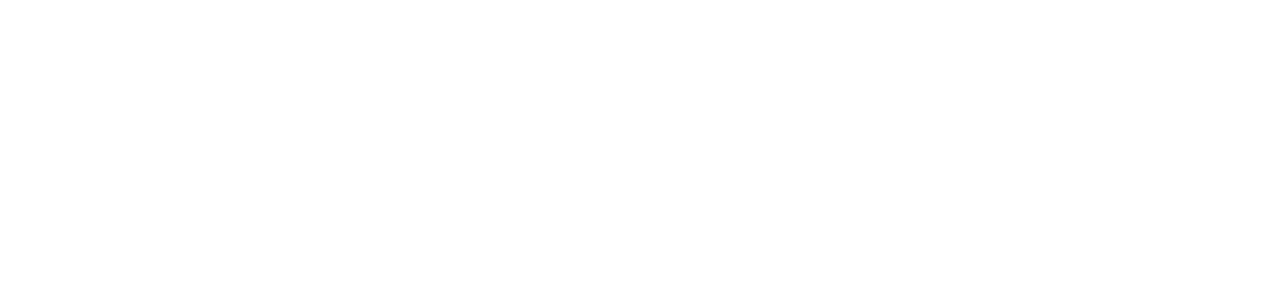
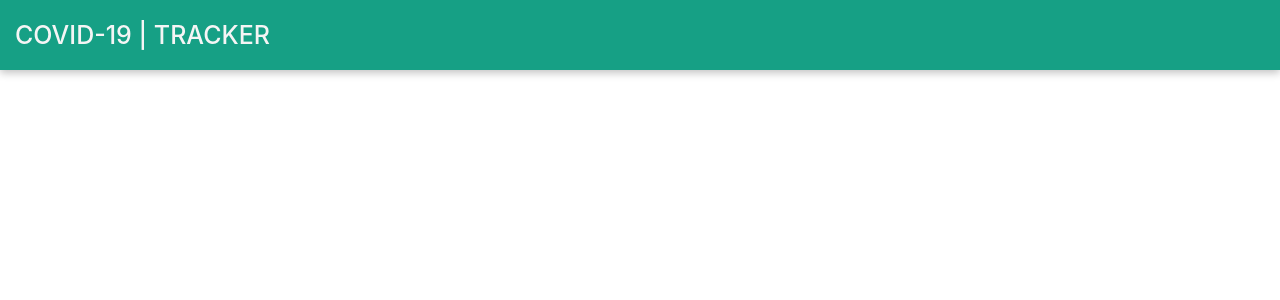
Before and after one commit to huzaifazahoorchohan/covid19-app-bootcamp2020, a React (Create React App) app: page / in a window 1280 px wide. Shown: the top 300 px of the page. Built offline with nearby package versions, Linux system fonts and the light colour scheme.

Commit message:
New simple header

```diff
--- a/package.json
+++ b/package.json
@@ -8,6 +8,7 @@
     "@testing-library/jest-dom": "^4.2.4",
     "@testing-library/react": "^9.5.0",
     "@testing-library/user-event": "^7.2.1",
+    "bootstrap": "^4.5.2",
     "chart.js": "^2.9.3",
     "react": "^16.13.1",
     "react-chartjs-2": "^2.10.0",
--- /dev/null
+++ b/src/App.css
@@ -0,0 +1,3 @@
+*{
+    margin:0;
+}
--- a/src/App.js
+++ b/src/App.js
@@ -1,9 +1,16 @@
 import React from 'react';
+import './App.css';
+
+// Bootstrap
+import '../node_modules/bootstrap/dist/css/bootstrap.min.css';
+
+// Components
+import Header from './Components/Header';
 
 const App = () => {
   return(
     <div>
-
+        <Header />
     </div>
   )
 };
--- /dev/null
+++ b/src/Components/Header.jsx
@@ -0,0 +1,11 @@
+import React from 'react';
+
+const Header = () => {
+    return(
+        <div className = 'container-fluid' style = {{backgroundColor:'#16A085',boxShadow:'rgba(0, 0, 0, 0.24) 0px 3px 8px'}}>
+            <h1 style = {{color:'whitesmoke',lineHeight:'70px',fontSize:'25px'}} >COVID-19 | TRACKER</h1>
+        </div>
+    )
+};
+
+export default Header;
```
Also changed, not shown: 1 other file (tests, documents, lock files or other folders).
